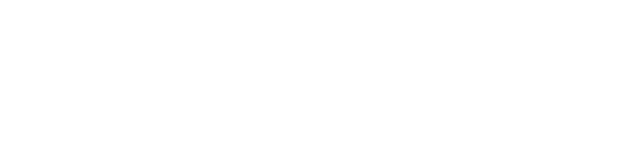
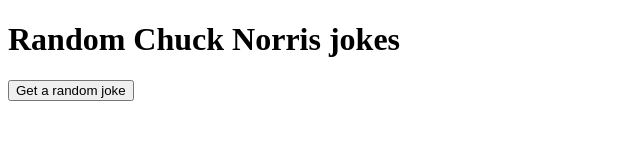
Before and after one commit to HelderBalbino/ChuckNorrisJokes, a plain HTML site: page index.html in a window 1280 px wide. Shown: the whole page, without its empty margins (0-640 px from the left). Drawn offline with Linux system fonts and the light colour scheme.

Commit message:
Add: include header and button for fetching random jokes in index.html

```diff
--- a/index.html
+++ b/index.html
@@ -7,6 +7,11 @@
 		<title>Random Chuck Norris jokes</title>
 	</head>
 	<body>
+		<h1>Random Chuck Norris jokes</h1>
+		<button id="fetchJokeBtn">Get a random joke</button>
+
+		<p id="jokeDisplay"></p>
+
 		<script src="app.js"></script>
 	</body>
 </html>
```
